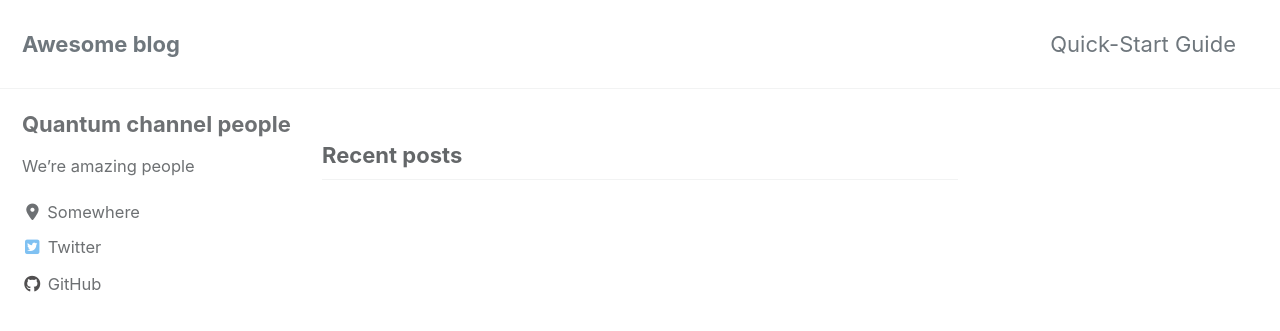
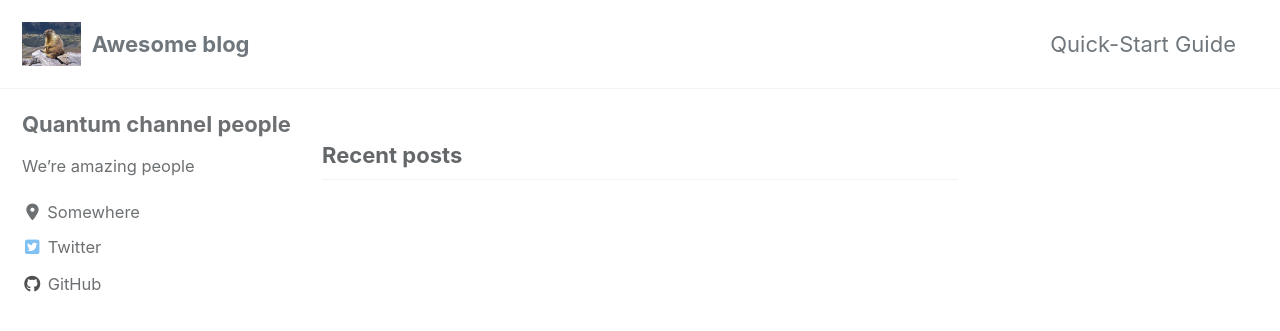
Before and after one commit to JuditSastre/test_blog, a Jekyll site: the page built from index.html, in a window 1280 px wide and 900 px high. Shown: the top 331 px of the window. Built offline with Jekyll 4.4.1, drawn with Linux system fonts in a browser that asks for light colours; cached includes are drawn as plain includes; nearby versions of some CDN libraries; the list of posts is cut into pages by our own code.

Commit message:
Update _config.yml

```diff
--- a/_config.yml
+++ b/_config.yml
@@ -21,11 +21,11 @@ title_separator          : "-"
 subtitle                 : # site tagline that appears below site title in masthead
 name                     : "Your Name"
 description              : "An amazing website."
-url                      : # the base hostname & protocol for your site e.g. "https://mmistakes.github.io"
-baseurl                  : # the subpath of your site, e.g. "/blog"
-repository               : # GitHub username/repo-name e.g. "mmistakes/minimal-mistakes"
+url                      : https://jsaez8.github.io # the base hostname & protocol for your site e.g. "https://mmistakes.github.io"
+baseurl                  : /minimal_blog # the subpath of your site, e.g. "/blog"
+repository               : jsaez8/minimal_blog # GitHub username/repo-name e.g. "mmistakes/minimal-mistakes"
 teaser                   : # path of fallback teaser image, e.g. "/assets/images/500x300.png"
-logo                     : # path of logo image to display in the masthead, e.g. "/assets/images/88x88.png"
+logo                     : assets/images/Marmot-edit1.jpg # path of logo image to display in the masthead, e.g. "/assets/images/88x88.png"
 masthead_title           : # overrides the website title displayed in the masthead, use " " for no title
 # breadcrumbs            : false # true, false (default)
 words_per_minute         : 200
```
